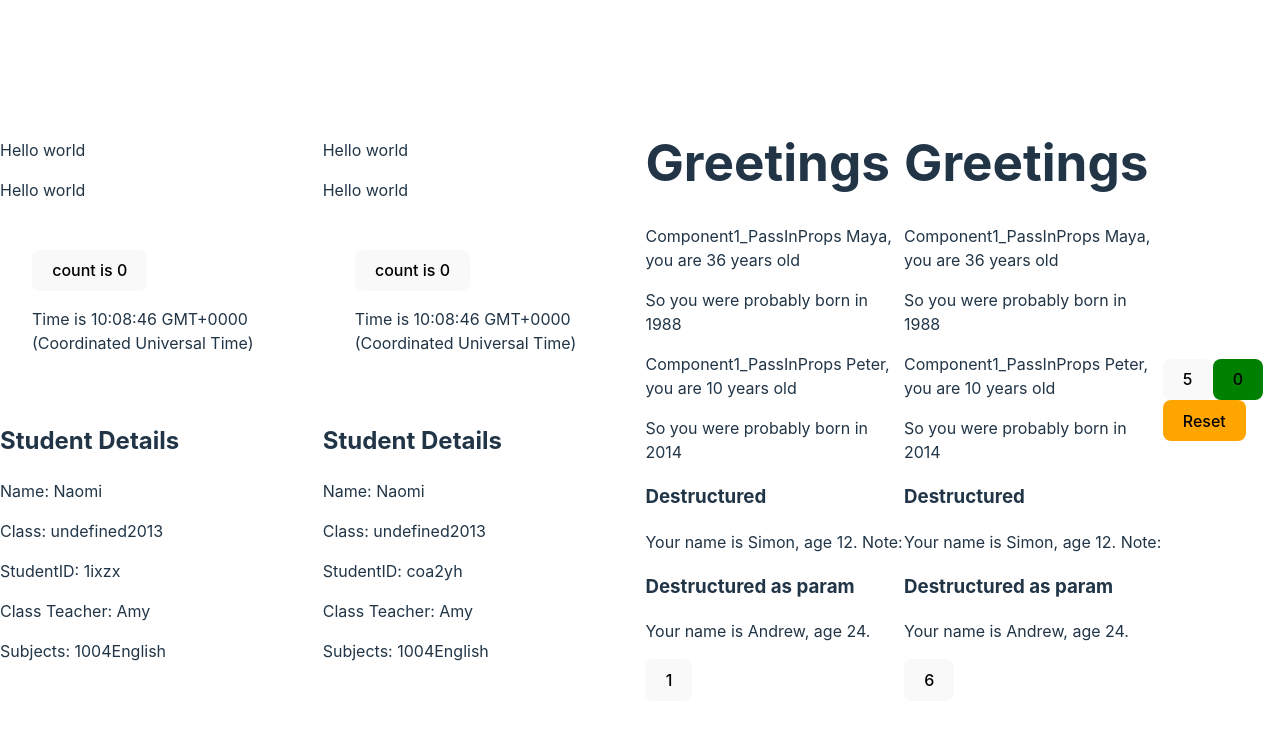
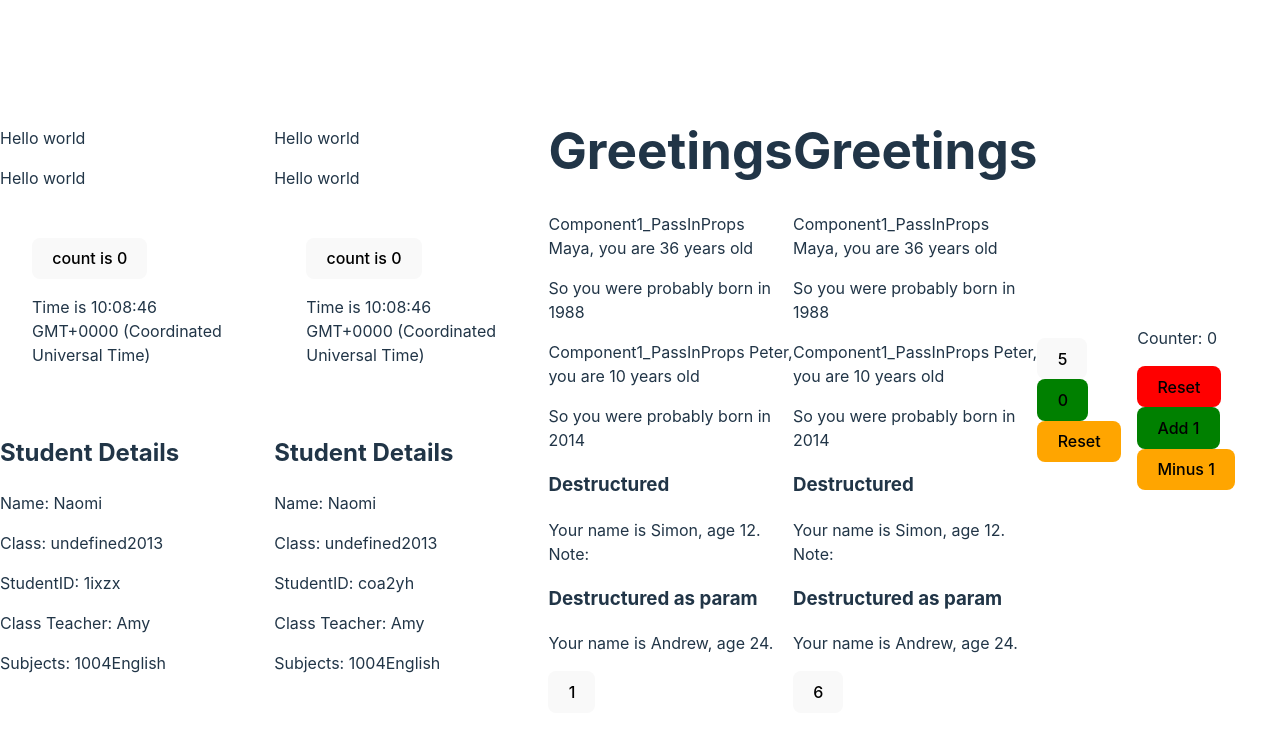
Before and after one commit to Xxx-in/Project, a React (Vite) app in the folder Project/: page / in a window 1280 px wide. Shown: the top 736 px of the page. Built offline with nearby package versions, Linux system fonts and the light colour scheme.

Commit message:
Part1c_3  - Lift state from child to parent component for sharing common var && triggering re-render tgt

```diff
--- a/Project/index.html
+++ b/Project/index.html
@@ -12,6 +12,7 @@
     <div id="part1c_1_props"></div>
     <div id="part1c_1_props2"></div>
     <div id="part1c_2_state"></div>
+    <div id="part1c_2_liftingstate"></div>
     <script type="module" src="/src/main.jsx"></script>
   </body>
 </html>
--- /dev/null
+++ b/Project/src/Part1C_ComponentState_EventHandlers/3_App_LiftingState.jsx
@@ -0,0 +1,60 @@
+import { useState } from "react";
+
+// Lifting state from child component to parent component
+// Aim: Maintain data flow from parent to child
+// |_ All child can access parent's state variable, parent cannot access child
+// When any of parent's state changes, itself & its child component re-renders
+
+const App = () => {
+  // 1 - Lift counter from child to parent
+  // |_ Component2/3/4 can access & modify state while Component1 is refreshed to reflect newest state
+  let [counter, setCounter] = useState(0);
+
+  // 2 - Wrap function call for setter function with another function declaration to pass as prop to child
+  let addOne = () => { setCounter(counter + 1); };
+  let handleClickMinusOne = () => { setCounter(counter - 1); };
+
+  alert("Render parent component");
+
+  return (
+    <div id="App_LiftingState">
+      {/* 3 - Calling function that changes the state causes the component holding the state declaration & all its child components to re-render. */}
+      {/* 4 - Pass state & setStateFunction() as props to child */}
+      <Component1_Display counter={counter} />
+      <Component2_ResetCounter setCounter={setCounter} />
+      <Component3_AddCounter handleClickFn={addOne} />
+      <Component4_MinusCounter onClickFn={handleClickMinusOne} />
+
+    </div>
+  );
+};
+
+// 5 - State/SetState() is used as usual props in child component
+function Component1_Display(props) {
+  return (
+    <p>Counter: {props.counter} </p>
+  );
+}
+
+function Component2_ResetCounter({ setCounter }) {
+  alert("Render Reset Button");
+  return (
+    <button style={{ backgroundColor: "red" }} onClick={() => { setCounter(0); }}> Reset</button >
+  );
+}
+
+function Component3_AddCounter({ handleClickFn }) {
+  alert("Render Add 1 Button");
+  return (
+    <button style={{ backgroundColor: "green" }} onClick={handleClickFn}>Add 1</button>
+  );
+}
+
+function Component4_MinusCounter({ onClickFn }) {
+  alert("Render Minus 1 Button");
+  return (
+    <button style={{ backgroundColor: "orange" }} onClick={onClickFn}>Minus 1</button>
+  );
+}
+
+export default App;
--- a/Project/src/main.jsx
+++ b/Project/src/main.jsx
@@ -49,3 +49,12 @@ ReactDOM.createRoot(document.getElementById('part1c_2_state')).render(
     <App_State />
   </React.StrictMode>,
 );
+
+
+// Strict Mode intentionally invokes certain lifecycle methods (such as render) twice for each component
+// to help detect and prevent unsafe side effects
+ReactDOM.createRoot(document.getElementById('part1c_2_liftingstate')).render(
+  // <React.StrictMode>
+  <App_LiftingState />
+  // </React.StrictMode>,
+);
```
